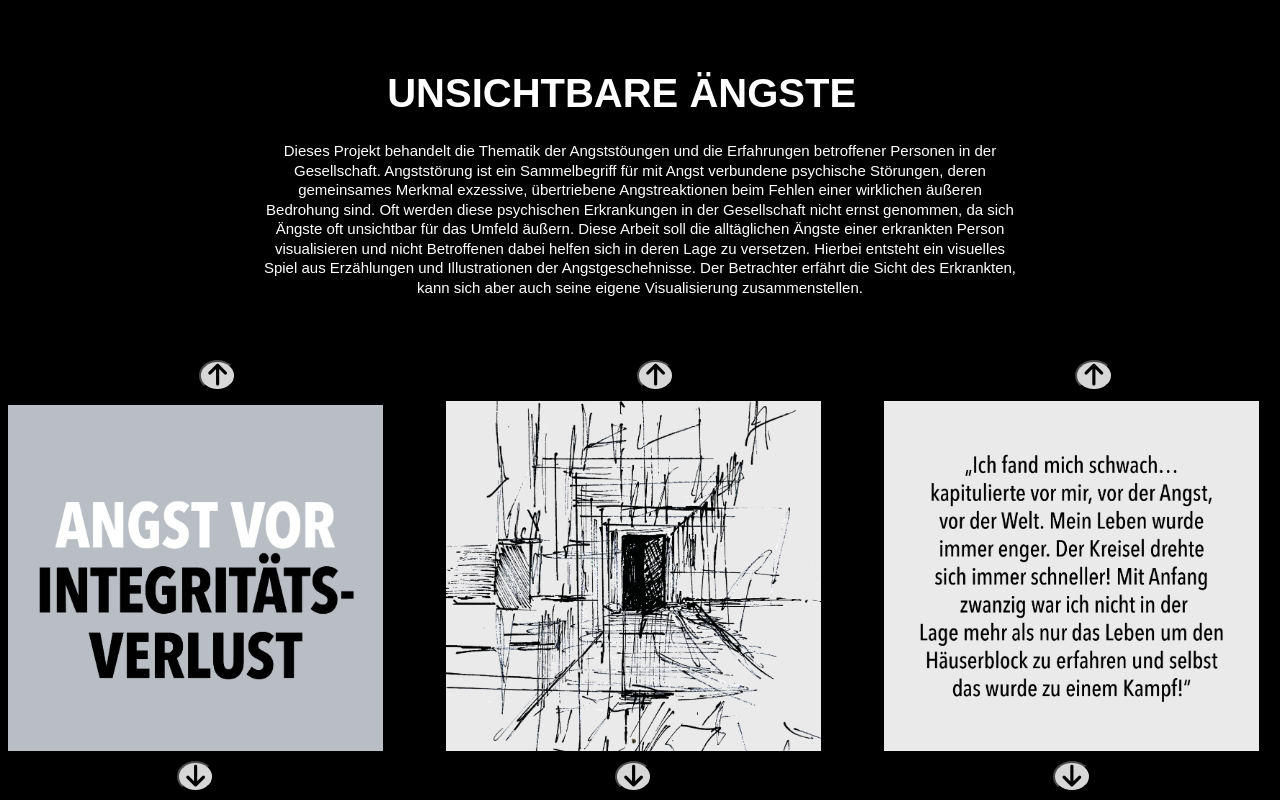
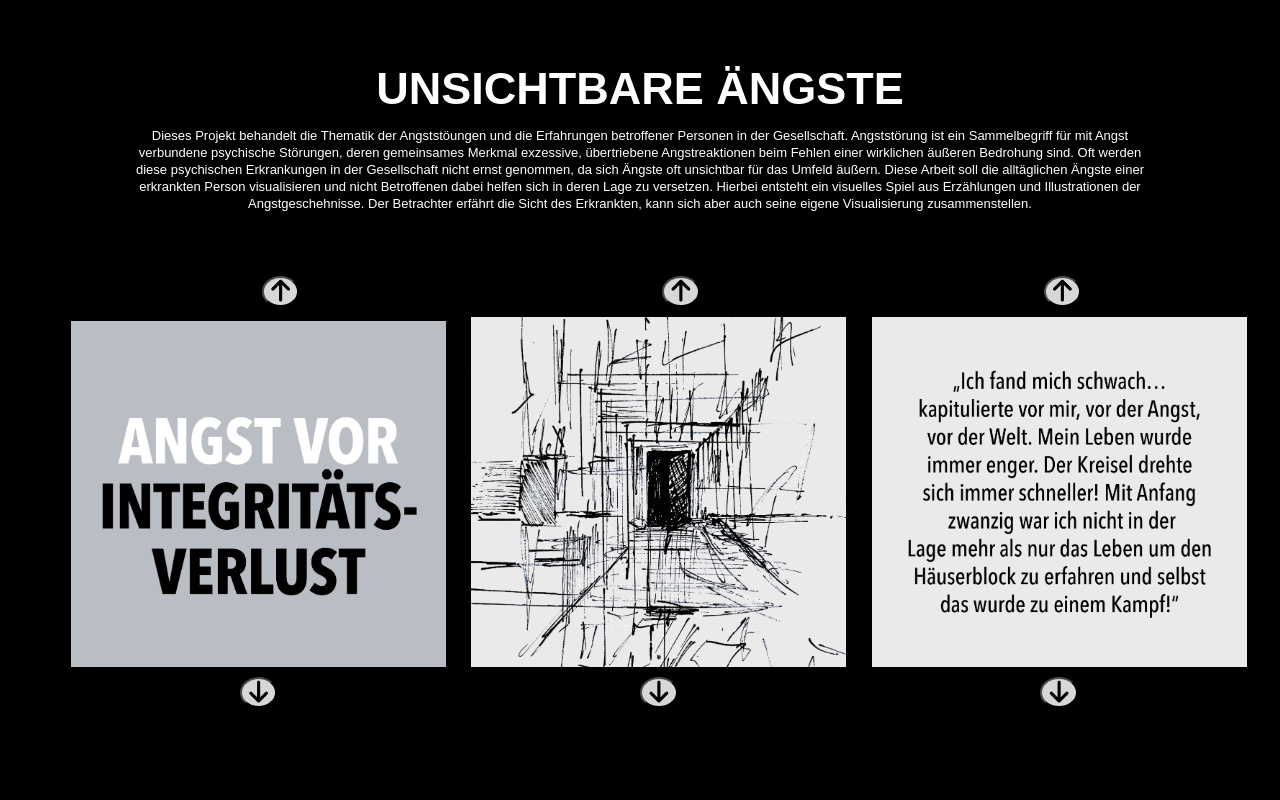
Before and after one commit to SunnyBerger/Angststoerungen, a plain HTML site: page index.html in a window 1280 px wide. Drawn offline with Linux system fonts and the light colour scheme.

Commit message:
Add files via upload

```diff
--- a/index.html
+++ b/index.html
@@ -11,7 +11,7 @@
 <body>
     <h1>UNSICHTBARE ÄNGSTE</h1>
     <p>Dieses Projekt behandelt die Thematik der Angststöungen und die Erfahrungen betroffener Personen in der Gesellschaft. Angststörung ist ein Sammelbegriff für mit Angst verbundene psychische Störungen, deren gemeinsames Merkmal exzessive, übertriebene Angstreaktionen beim Fehlen einer wirklichen äußeren Bedrohung sind. Oft werden diese psychischen Erkrankungen  in der Gesellschaft nicht ernst genommen, da sich Ängste oft unsichtbar für das Umfeld äußern. Diese Arbeit soll die alltäglichen Ängste einer erkrankten Person visualisieren und nicht Betroffenen dabei helfen sich in deren Lage zu versetzen. Hierbei entsteht ein visuelles Spiel aus Erzählungen und Illustrationen der Angstgeschehnisse. Der Betrachter erfährt die Sicht des Erkrankten, kann sich aber auch seine eigene Visualisierung zusammenstellen.
-        <li style="float:left;padding-right: 5%;">
+        <li style="float:left;padding-right: 2%;padding-left: 5%;">
                 <button id="prevBtn"><i class='fas fa-arrow-up' style='font-size:25px;color:black;'></i></button>
                 <div class="carousel-container">
                     <div class="carousel-slide">
@@ -29,7 +29,7 @@
             </div>
             <button id="nextBtn"><i class='fas fa-arrow-down' style='font-size:25px'></i></button>
         </li>
-        <li style="float:left;padding-right: 5%;">
+        <li style="float:left;padding-right: 2%;">
                 <button id="middlePrevBtn"><i class='fas fa-arrow-up' style='font-size:25px;color:black;'></i></button>
                 <div class="middleCarousel-container">
                     <div class="middleCarousel-slide">
--- a/style.css
+++ b/style.css
@@ -4,24 +4,20 @@ background-color: #000000;
 
 h1{
     color: #ffffff;
-    display: inline-block;
     font-family:arial;
-    font-size: 40px;
+    font-size: 45px;
     text-align: center;
-    margin-left: 30%;
-    margin-right: 30%;
     margin-top: 5%;
     margin-bottom: 10px;
-    text-align: center;
+
 }
 p{
     color: #ffffff;
-    display: inline-block;
     font-family:arial;
-    font-size: 15px;
-    margin-left: 20%;
-    margin-right: 20%;
+    font-size: 13px;
     text-align: center;
+    margin-left: 10%;
+    margin-right: 10%;
     margin-bottom: 5%;
     line-height: 1.3;
 }
@@ -74,11 +70,11 @@ button:hover{
     width: 10%;
 }
 .middleCarousel-container{
-    /* margin-left: 10%; */
+    /* margin-left: 20%; */
     border: 0px solid black;
     height: 350px;
     overflow: hidden;
-    position: relative;
+    position: middle;
     width: 375px;
 
 }
@@ -116,7 +112,7 @@ button:hover{
     border: 0px solid black;
     height: 350px;
     overflow: hidden;
-    position: relative;
+    position: right;
     width: 375px;
 
 }
@@ -132,7 +128,7 @@ button:hover{
     font-size: 10px;
     height:10%;
     margin-bottom: 10px;
-    margin-left: 45%;
+    margin-left: 40%;
     opacity: 0.9;
     width: 10%;
 }
```
